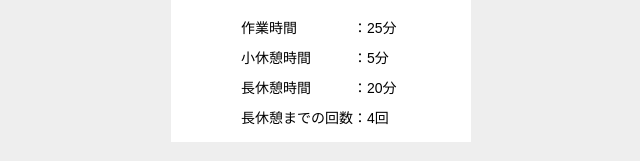
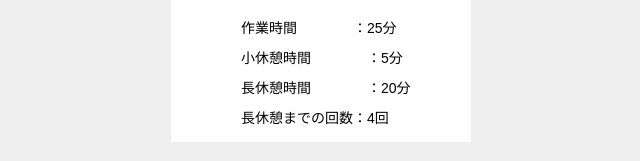
Before and after one commit to naomi-homma/Pomodoro_Timer, a plain HTML site: page index.html in a window 1280 px wide. Shown: the part 331-492 px from the top of the page, 319-959 px from the left. Drawn offline with Linux system fonts and the light colour scheme.

Commit message:
Modified edit_display

```diff
--- a/assets/css/styles.css
+++ b/assets/css/styles.css
@@ -88,6 +88,10 @@ li {
   text-align: left;
 }
 
+.mgr_10 {
+  margin-right: 56px;
+}
+
 input {
   width:80px
 }
--- a/index.html
+++ b/index.html
@@ -17,10 +17,10 @@
       <button class="btn" id="reset">RESET</button>
     </div>
     <ul class="edit_display">
-      <li id="input_worktime"></li>
-      <li id="input_breaktime"></li>
-      <li id="input_longbreaktime"></li>
-      <li id="input_cyclecount"></li>
+      <li>作業時間<span class="mgr_10"></span><span id="input_worktime"></span>分</li>
+      <li>小休憩時間<span class="mgr_10"></span><span id="input_breaktime"></span>分</li>
+      <li>長休憩時間<span class="mgr_10"></span><span id="input_longbreaktime"></span>分</li>
+      <li>長休憩までの回数<span id="input_cyclecount"></span>回</li>
     </ul>
   </div>
   <div class="container">
--- a/js/main.js
+++ b/js/main.js
@@ -48,10 +48,10 @@
 
   // inputの取得値を表示
   function displayInput(workTime, breakTime, longBreakTime, cycleCount) {
-    input_worktime.textContent = `作業時間　　　　：${workTime}分`;
-    input_breaktime.textContent = `小休憩時間　　　：${breakTime}分`;
-    input_longbreaktime.textContent = `長休憩時間　　　：${longBreakTime}分`;
-    input_cyclecount.textContent = `長休憩までの回数：${cycleCount}回`;
+    input_worktime.textContent = `：${workTime}`;
+    input_breaktime.textContent = `：${breakTime}`;
+    input_longbreaktime.textContent = `：${longBreakTime}`;
+    input_cyclecount.textContent = `：${cycleCount}`;
   }
 
   function countDown(time) {
@@ -130,7 +130,7 @@
 
   // START, STOP, RESETボタンのクリック制御
   function setButtonStateInitial() {
-    start.disable = false;
+    start.disabled = false;
     stop.disabled = true;
     reset.disabled = true;
   }
```
